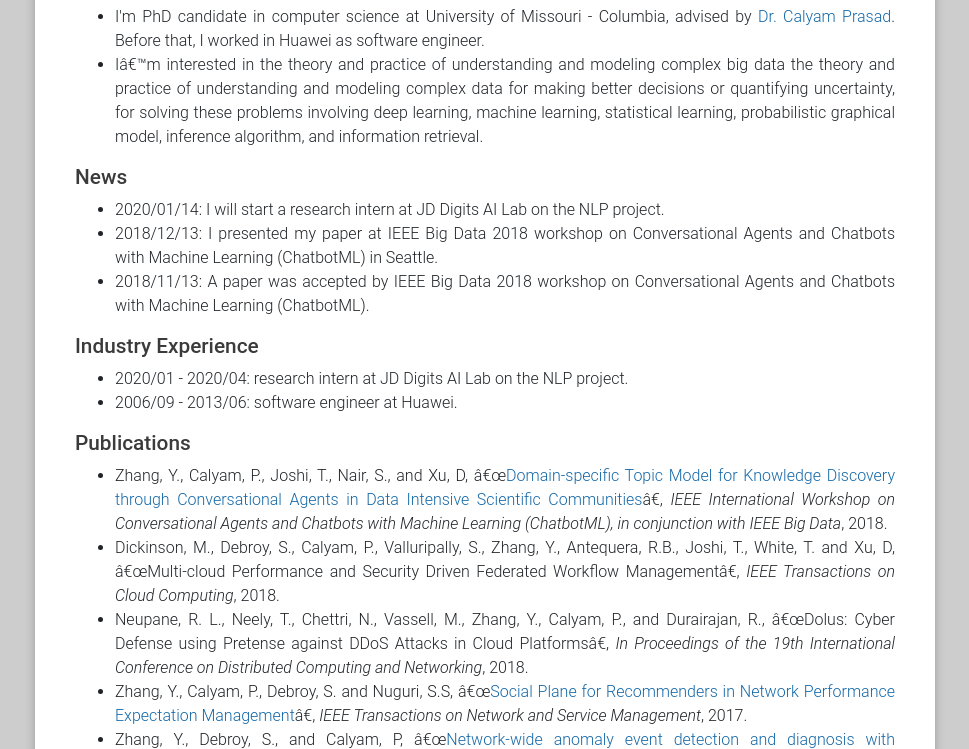
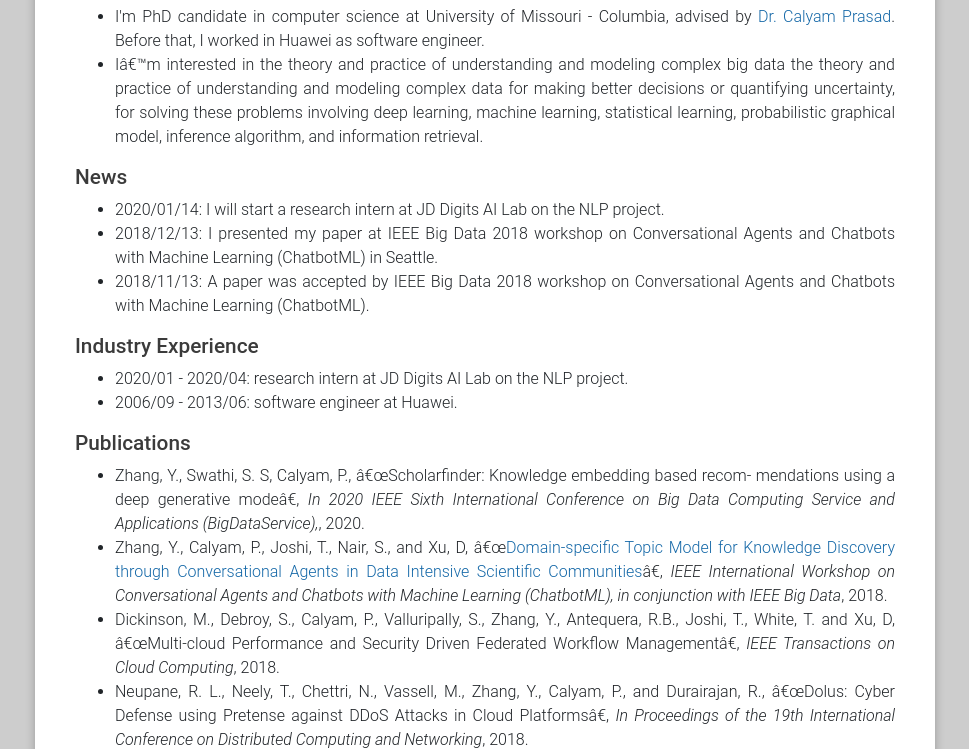
Before and after one commit to zhangyuanxun/zhangyuanxun.github.io, a plain HTML site: page index.html in a window 1280 px wide. Shown: the part 294-1043 px from the top of the page, without its empty margins (155-1124 px from the left). Drawn offline with Linux system fonts and the light colour scheme; some icons are missing.

Commit message:
add codes

```diff
--- a/index.html
+++ b/index.html
@@ -197,6 +197,7 @@ body
 
   <h2>Publications</h2>
   <ul>
+      <li> Zhang, Y., Swathi, S. S, Calyam, P., “Scholarfinder: Knowledge embedding based recom- mendations using a deep generative mode”, <em>In 2020 IEEE Sixth International Conference on Big Data Computing Service and Applications (BigDataService),</em>, 2020. </li>
       <li> Zhang, Y., Calyam, P., Joshi, T., Nair, S., and Xu, D, “<a href="https://zhangyuanxun.github.io/docs/dstp-2018.pdf" target="_blank">Domain-specific Topic Model for Knowledge Discovery through Conversational Agents in Data Intensive Scientific Communities</a>”, <em>IEEE International Workshop on Conversational Agents and Chatbots with Machine Learning (ChatbotML), in conjunction with IEEE Big Data</em>, 2018. </li>
       <li> Dickinson, M., Debroy, S., Calyam, P., Valluripally, S., Zhang, Y., Antequera, R.B., Joshi, T., White, T. and Xu, D, “Multi-cloud Performance and Security Driven Federated Workflow Management”, <em>IEEE Transactions on Cloud Computing</em>, 2018. </li>
       <li> Neupane, R. L., Neely, T., Chettri, N., Vassell, M., Zhang, Y., Calyam, P., and Durairajan, R., “Dolus: Cyber Defense using Pretense against DDoS Attacks in Cloud Platforms”, <em>In Proceedings of the 19th International Conference on Distributed Computing and Networking</em>, 2018. </li>
```
